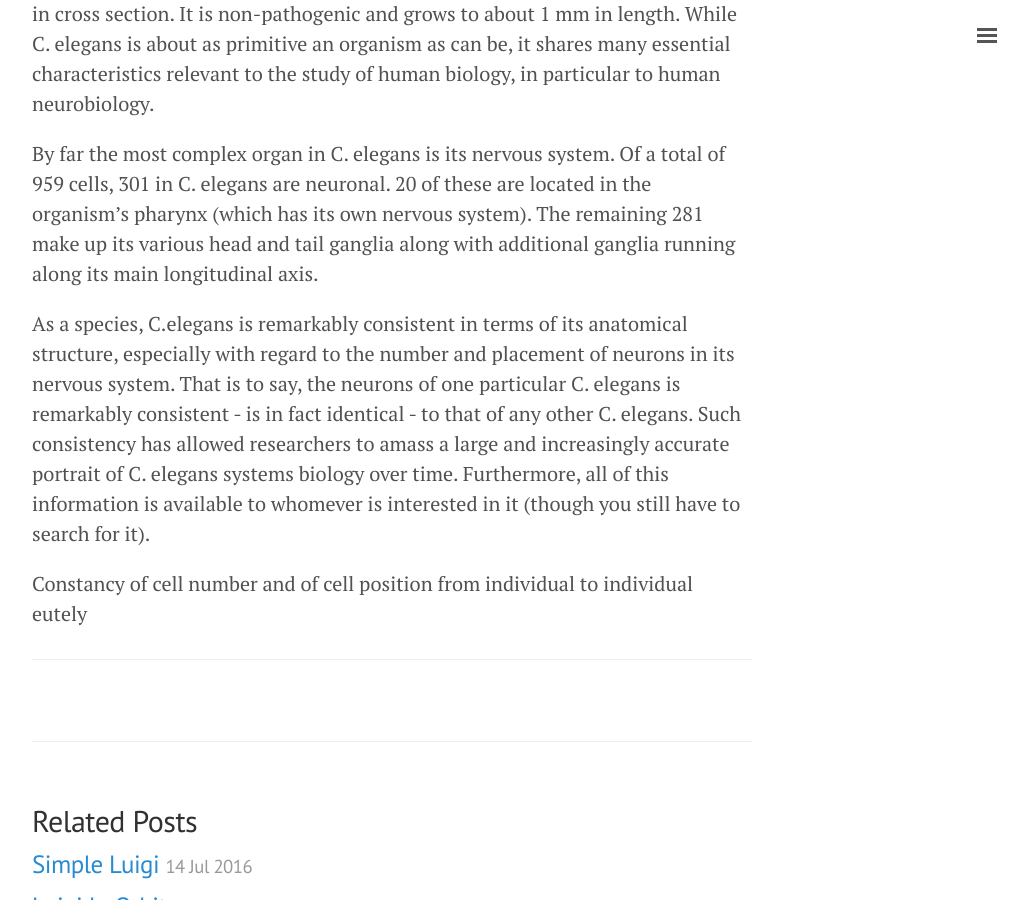
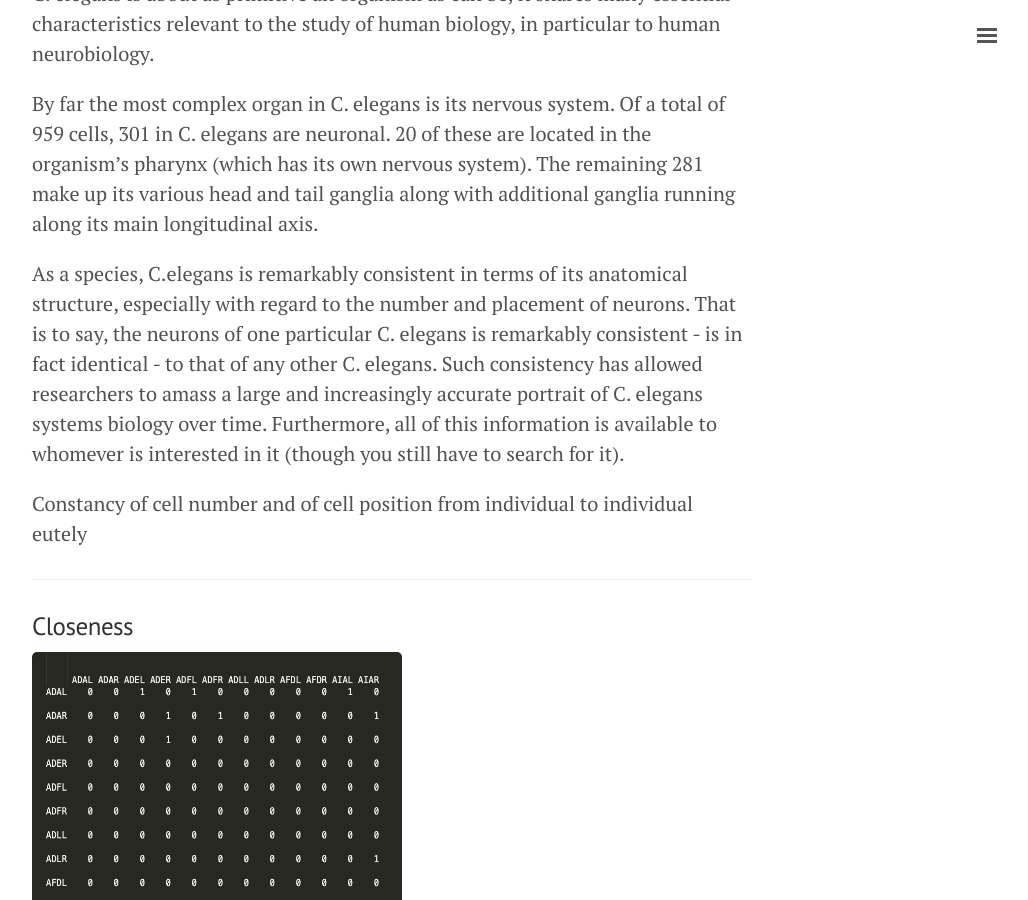
Before and after one commit to geraldmc/geraldmc.github.io, a Jekyll site: the page built from _posts/2016-07-10-the-data-science-of-connectomes.md, in a window 1280 px wide and 900 px high, scrolled down 1838 px. Shown: the whole window, without its empty margins (248-1276 px from the left). Built offline with Jekyll 4.4.1, drawn with Linux system fonts in a browser that asks for light colours; formulas are drawn with MathJax 3.

Commit message:
adds matrix

```diff
--- a/_posts/2016-07-10-the-data-science-of-connectomes.md
+++ b/_posts/2016-07-10-the-data-science-of-connectomes.md
@@ -9,7 +9,7 @@ A `connectome` is a wiring diagram of connections between neurons ranging in sca
 
 The human brain holds roughly <strong>$${10^{11}}$$</strong> or 100 billion neurons. Each has on average 7,000 synapses making the number of potential links between elements on the order of $${10^{15}}$$ or`one quadrillion`. To give an idea of what a quadrillion looks like:
 
-![1 quadrillion]({{ site.url }}/assets/quadrillion_pennies.jpg)
+![1 quadrillion]({{ site.url }}/assets/quadrillion_pennies.jpg){:height="350px" width="370px"}
 
 This is a cube of copper pennies 2,730 feet long on each side. The smaller cube (next to the Empire State Building) represents 1 trillion pennies. (See [The MegaPenny Project](http://www.kokogiak.com/megapenny/default.asp)).
 
@@ -27,8 +27,16 @@ _Caenorhabditis elegans_ is a nematode roundworm, generally slender and circular
 
 By far the most complex organ in C. elegans is its nervous system. Of a total of 959 cells, 301 in C. elegans are neuronal. 20 of these are located in the organism's pharynx (which has its own nervous system). The remaining 281 make up its various head and tail ganglia along with additional ganglia running along its main longitudinal axis.
 
-As a species, C.elegans is remarkably consistent in terms of its anatomical structure, especially with regard to the number and placement of neurons in its nervous system. That is to say, the neurons of one particular C. elegans is remarkably consistent - is in fact identical - to that of any other C. elegans. Such consistency has allowed researchers to amass a large and increasingly accurate portrait of C. elegans systems biology over time. Furthermore, all of this information is available to whomever is interested in it (though you still have to search for it).
+As a species, C.elegans is remarkably consistent in terms of its anatomical structure, especially with regard to the number and placement of neurons. That is to say, the neurons of one particular C. elegans is remarkably consistent - is in fact identical - to that of any other C. elegans. Such consistency has allowed researchers to amass a large and increasingly accurate portrait of C. elegans systems biology over time. Furthermore, all of this information is available to whomever is interested in it (though you still have to search for it).
 
 Constancy of cell number and of cell position from individual to individual eutely
 
+
 ---
+
+### Closeness
+
+![adjacency matrix]({{ site.url }}/assets/adjmatrix.png){:height="350px" width="370px"}
+
+
+---
```
Also changed, not shown: _posts/2016-07-13-luigi-in-orbit.md (+5 -2 lines), assets/adjmatrix.png (added).
